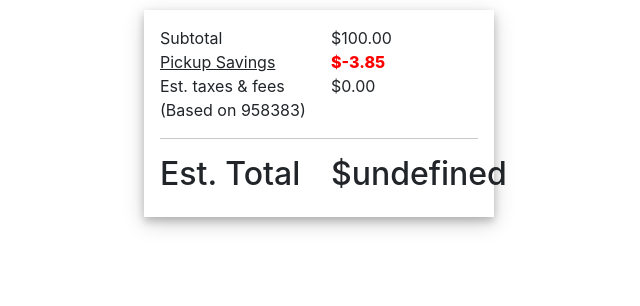
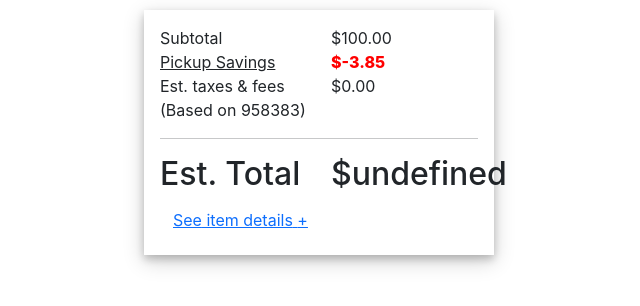
Before and after one commit to cdt-eth/Shopping-Summary, a React (Create React App) app: page / in a window 1280 px wide. Shown: the top 306 px of the page, without its empty margins (321-961 px from the left). Built offline with nearby package versions, Linux system fonts and the light colour scheme; the HTML template or start-up script is replaced by a standard one.

Commit message:
Item details component

```diff
--- a/src/App.js
+++ b/src/App.js
@@ -5,6 +5,7 @@
 import PickupSavings from "./components/PickupSavings/PickupSavings.jsx";
 import TaxesFees from "./components/TaxesFees/TaxesFees.jsx";
 import EstimatedTotal from "./components/EstimatedTotal/EstimatedTotal.jsx";
+import ItemDetails from "./components/ItemDetails/ItemDetails.jsx";
 
 class App extends Component {
   constructor(props) {
@@ -29,6 +30,7 @@
           <EstimatedTotal
             estimatedTotal={this.state.estimatedTotal.toFixed(2)}
           />
+          <ItemDetails />
         </Container>
       </div>
     );
--- /dev/null
+++ b/src/components/ItemDetails/ItemDetails.jsx
@@ -0,0 +1,31 @@
+import { Component } from "react";
+import { Button, Collapse, Well, Media, Row, Col } from "react-bootstrap";
+
+export default class ItemDetails extends Component {
+  constructor(props) {
+    super(props);
+    this.state = {
+      open: false,
+    };
+  }
+
+  render() {
+    return (
+      <div>
+        <Button
+          className="item-details-button"
+          variant="link"
+          onClick={() => this.setState({ open: !this.state.open })}
+        >
+          {this.state.open === false ? "See" : "Hide"} item details{" "}
+          {this.state.open === false ? "+" : "-"}
+        </Button>
+
+        <Row className="show-grid">
+          <Col md={6}></Col>
+          <Col md={6}></Col>
+        </Row>
+      </div>
+    );
+  }
+}
```
